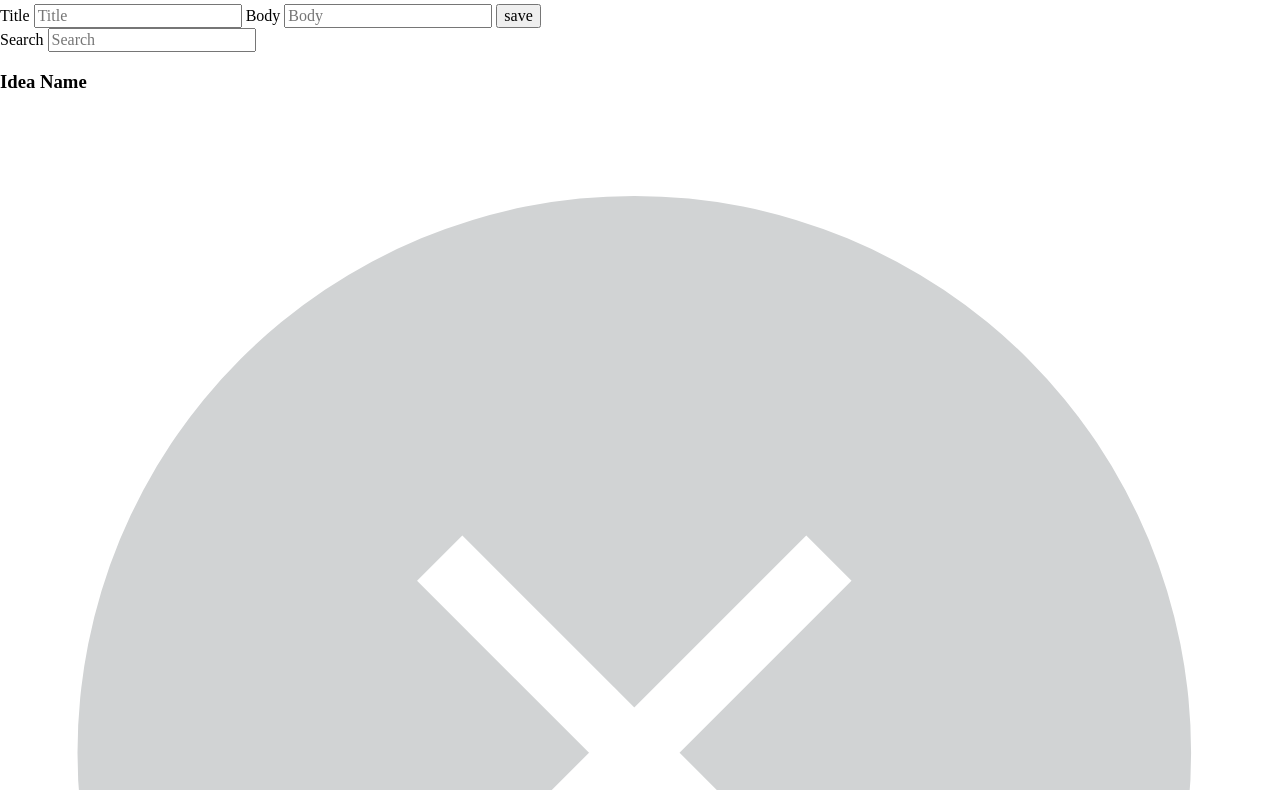
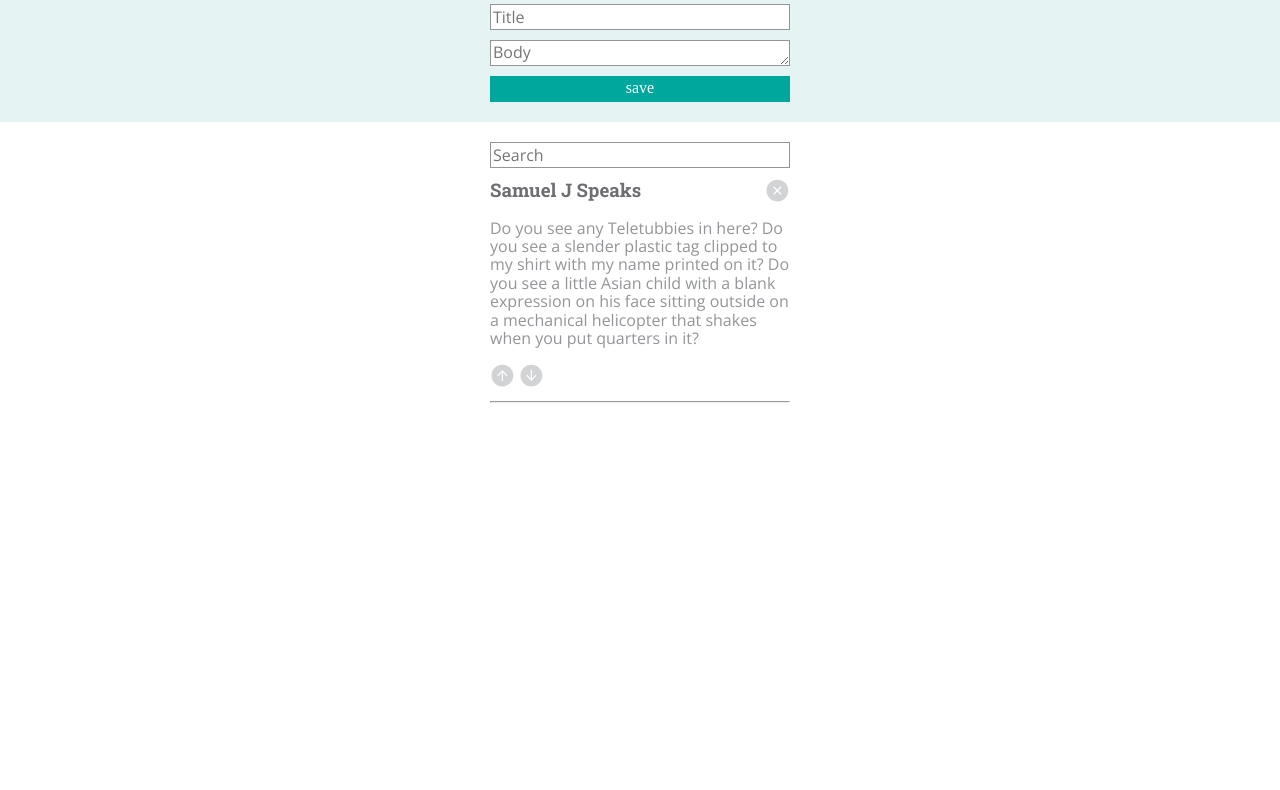
Before and after one commit to the-oem/idea-box, a plain HTML site: page index.html in a window 1280 px wide. Shown: the part 76-866 px from the top of the page. After the commit the page ends 800 px from the top, so only its background shows below. Drawn offline with nearby package versions, Linux system fonts and the light colour scheme.

Commit message:
Added complete HTML structure and base CSS styling.

```diff
--- a/assets/css/styles.css
+++ b/assets/css/styles.css
@@ -1,29 +1,189 @@
 /* Color Palette Variables */
 
-$background: #E5F3F2;
+
+/*$background: #E5F3F2;
 $primary-accent: #00A79D;
 $secondary-accent: #045E55;
 $primary-text: #6D6E71;
 $secondary-text: #939598;
 $button-text: #FFF;
-$divider: #D1D3D4;
+$divider: #D1D3D4;*/
+
 
 /* Font Variables */
 
-$primary-font: "Open Sans";
+
+/*$primary-font: "Open Sans";
 $secondary-font: "Roboto Slab";
 $large-size: 38px;
 $medium-size: 28px;
 $small-size: 20px;
 $medium-weight: 400;
-$thick-weight: 700;
+$thick-weight: 700;*/
+
+* {
+  box-sizing: border-box;
+}
+
 body {
-  font-family: 'Roboto Slab', serif;
-  font-family: 'Open Sans', sans-serif;
+  /*font-family: 'Roboto Slab', serif;*/
+  /*font-family: 'Open Sans', sans-serif;*/
+  margin: 0;
 }
 
 
 /* Container elements */
 
+.header-container {
+  display: flex;
+  width: 100%;
+  background-color: #E5F3F2;
+  justify-content: center;
+}
+
+.main-container,
+.idea-form,
+.search-form {
+  display: flex;
+  flex-direction: column;
+}
+
+.input-container {
+  display: flex;
+  width: 100%;
+  padding-bottom: 20px;
+  background-color: #E5F3F2;
+  align-items: center;
+  justify-content: center;
+}
+
+.idea-form,
+.search-form {
+  width: 90%;
+  max-width: 300px;
+}
+
+.idea-listing {
+  display: flex;
+  flex-direction: column;
+  width: 100%;
+  padding-top: 20px;
+  background-color: #FFF;
+  align-items: center;
+  justify-content: center;
+}
+
+.card {
+  width: 90%;
+  max-width: 300px;
+}
+
+.card-header {
+  display: flex;
+  justify-content: space-between;
+  align-items: center;
+}
+
+
+/* Header Container Element Styling */
+
+header h1 {
+  color: #00A79D;
+  font-family: 'Roboto Slab', serif;
+}
+
+h1 span {
+  color: #6D6E71;
+}
+
 
 /* Form elements */
+
+.title-input,
+.body-input,
+.search-input {
+  width: 100%;
+  height: 26px;
+  margin-bottom: 10px;
+  color: #939598;
+  border: 1px solid #939598;
+  outline: none;
+  font-family: 'Open Sans', sans-serif;
+  font-size: 16px;
+}
+
+.submit {
+  width: 100%;
+  height: 26px;
+  color: #FFF;
+  border: 0;
+  background-color: #00A79D;
+}
+
+
+/* Idea Card Styling */
+
+.idea-title {
+  text-overflow: ellipsis;
+  color: #6D6E71;
+  font-family: 'Roboto Slab', serif;
+}
+
+.card-body {
+  text-overflow: ellipsis;
+  color: #939598;
+  font-family: 'Open Sans', sans-serif;
+}
+
+.divider {
+  color: #D1D3D4;
+  margin-bottom: 20px;
+}
+
+img {
+  width: 25px;
+  height: 25px;
+}
+
+img.delete-button:hover {
+  src: url('../img/delete-hover.svg') no-repeat;
+  cursor: pointer;
+}
+
+img.upvote-button:hover {
+  cursor: pointer;
+}
+
+img.downvote-button:hover {
+  cursor: pointer;
+}
+
+
+/* Hide the labels */
+
+label {
+  display: none;
+}
+
+h3 {
+  margin: 0;
+}
+
+@media screen and (max-width: 1024px) {
+  textarea {
+    height: 300px;
+    /*background-color: yellow;*/
+  }
+}
+
+@media screen and (max-width: 414px) {
+  .card {
+    /*background-color: teal;*/
+  }
+}
+
+@media screen and (max-width: 320px) {
+  .card {
+    /*background-color: yellow;*/
+  }
+}
--- a/index.html
+++ b/index.html
@@ -5,37 +5,38 @@
   <meta charset="utf-8">
   <link rel="stylesheet" href="assets/css/normalize.css">
   <link rel="stylesheet" href="assets/css/styles.css">
-  <meta name="viewport" content="width=device-width">
+  <meta name="viewport" content="width=device-width, initial-scale=1.0">
   <link href="https://fonts.googleapis.com/css?family=Open+Sans:400|Roboto+Slab:700" rel="stylesheet">
   <title>The Idea Box</title>
 </head>
 
 <body>
-  <header>
+  <header class="header-container">
     <h1>idea<span>box</span></h1>
   </header>
-  <main>
-    <section class="input-form">
+  <main class="main-container">
+    <section class="input-container">
       <form class="idea-form" action="#" method="post">
         <label for="title-input">Title</label>
-        <input type="text" name="title-input" value="" placeholder="Title">
+        <input type="text" name="title-input" class="title-input" value="" placeholder="Title">
         <label for="body-input">Body</label>
-        <input type="text" name="body-input" value="" placeholder="Body">
-        <input type="submit" name="submit" value="save">
+        <textarea name="body-input" class="body-input" placeholder="Body"></textarea>
+        <input type="submit" name="submit" class="submit" value="save">
       </form>
     </section>
-    <section class="listing">
+    <section class="idea-listing">
       <form class="search-form" action="#" method="post">
         <label for="search-input">Search</label>
-        <input type="text" name="search-input" value="" placeholder="Search">
+        <input type="text" name="search-input" class="search-input" value="" placeholder="Search">
       </form>
 
-      <div class="idea-card">
-        <h3 class="idea-title">Idea Name</h3><img src="assets/img/delete.svg" alt="delete button" title="Button to delete the idea from the listing">
-        <p class="idea-body">Do you see any Teletubbies in here? Do you see a slender plastic tag clipped to my shirt with my name printed on it? Do you see a little Asian child with a blank expression on his face sitting outside on a mechanical helicopter that shakes when
+      <div class="card">
+        <div class="card-header">
+          <h3 class="idea-title">Samuel J Speaks</h3><img src="assets/img/delete.svg" alt="delete button" class="delete-button" title="Button to delete the idea from the listing"></div>
+        <p class="card-body">Do you see any Teletubbies in here? Do you see a slender plastic tag clipped to my shirt with my name printed on it? Do you see a little Asian child with a blank expression on his face sitting outside on a mechanical helicopter that shakes when
           you put quarters in it?</p>
-        <img src="assets/img/upvote.svg" alt="upvote button" title="Button to upvote the quality of an idea">
-        <img src="assets/img/downvote.svg" alt="downvote button" title="Button to downvote the quality of an idea">
+        <div class="card-footer"><img src="assets/img/upvote.svg" alt="upvote button" class="upvote-button" title="Button to upvote the quality of an idea">
+          <img src="assets/img/downvote.svg" alt="downvote button" class="downvote-button" title="Button to downvote the quality of an idea"></div>
         <hr class="divider">
       </div>
 
```
